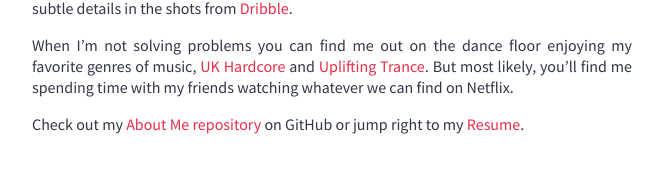
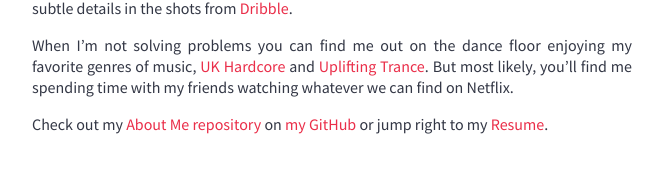
Before and after one commit to evanpurkhiser/evanpurkhiser.com, a Jekyll site: the page built from index.md, in a window 1280 px wide. Shown: the part 276-449 px from the top of the page, without its empty margins (308-971 px from the left). Built offline with Jekyll 4.4.1, drawn with Linux system fonts in a browser that asks for light colours; Markdown is read by kramdown in place of the engine named in the settings.

```diff
--- a/index.md
+++ b/index.md
@@ -17,5 +17,5 @@ Trance](http://en.wikipedia.org/wiki/Uplifting_trance). But most likely, you'll
 find me spending time with my friends watching whatever we can find on Netflix.
 
 Check out my [About Me repository](https://github.com/EvanPurkhiser/About) on
-GitHub or jump right to my
+[my GitHub](https://github.com/EvanPurkhiser) or jump right to my
 [Resume](https://raw.github.com/EvanPurkhiser/About/master/resume/resume.pdf).
```
